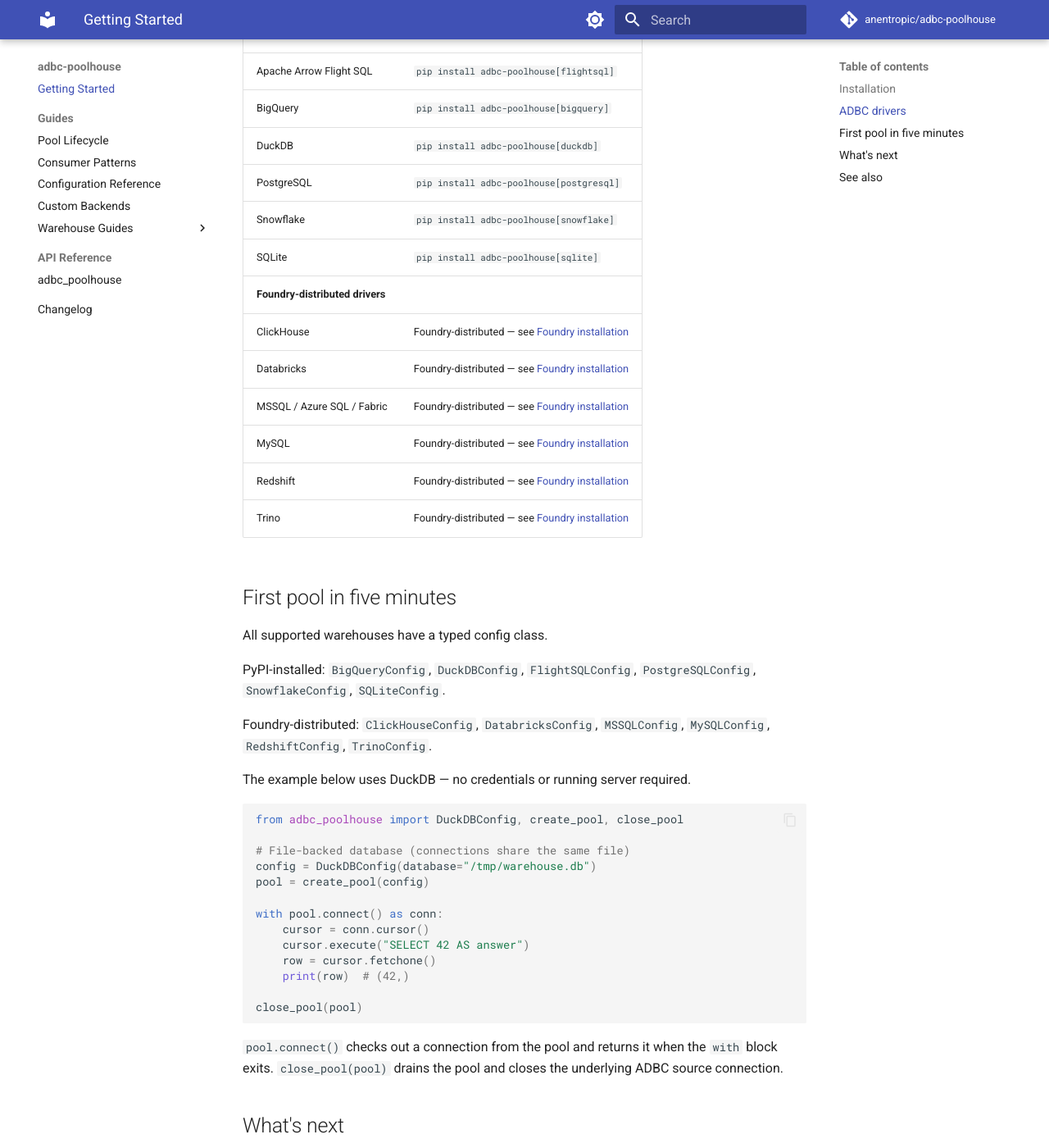
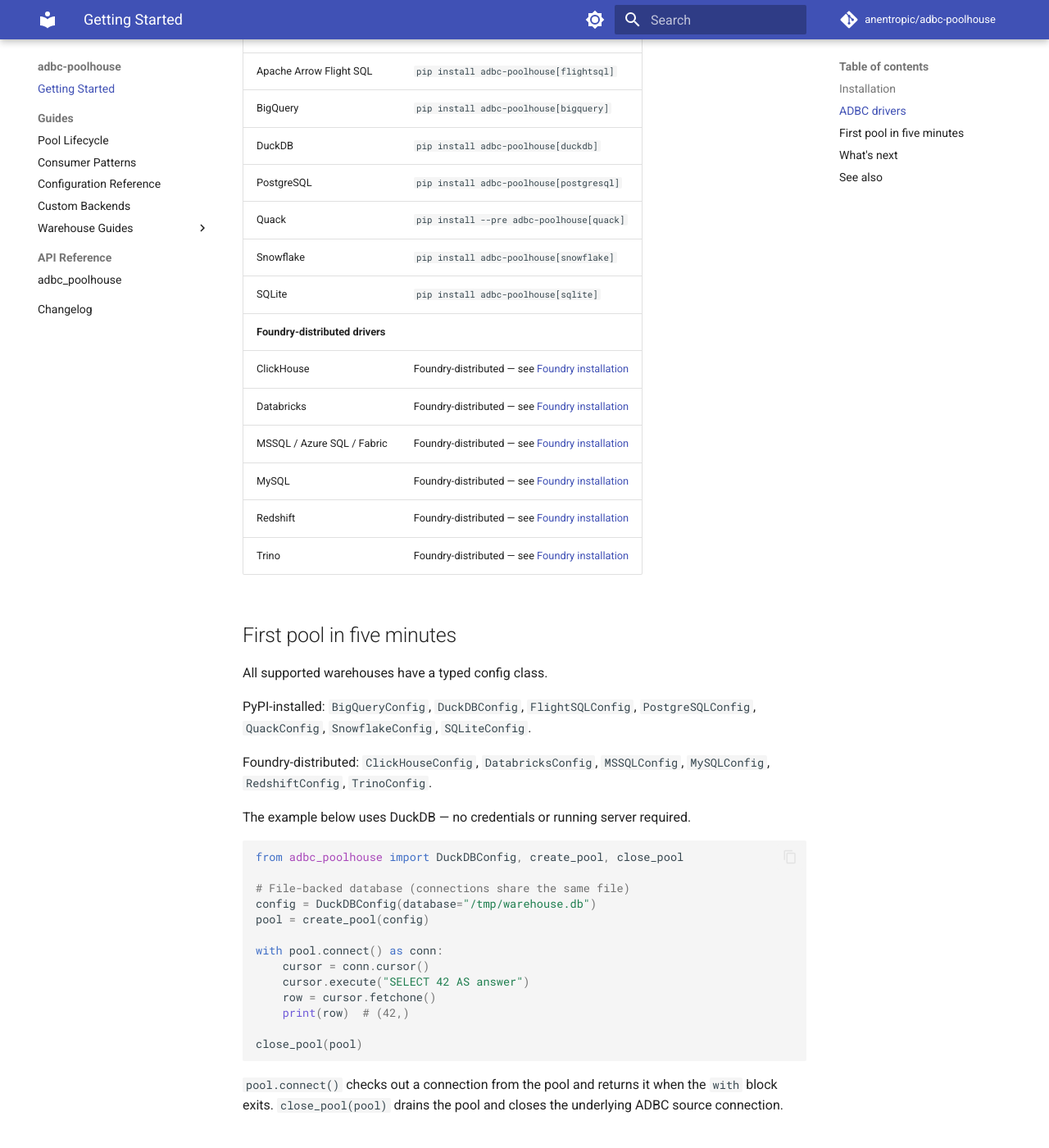
Before and after one commit to anentropic/adbc-poolhouse, an MkDocs documentation site: the page built from docs/src/index.md, in a window 1280 px wide and 1400 px high, scrolled down 645 px. Shown: the whole window at 82% size. Built offline with MkDocs 1.6.1 and Material for MkDocs 9.7.7, drawn with Linux system fonts in a browser that asks for light colours; comment, search, counter and statistics services are not loaded.

Commit message:
docs(21-03): list Quack backend in configuration, index, and nav
- docs/src/guides/configuration.md: add QuackConfig row to env_prefix table
- docs/src/index.md: add Quack to PyPI drivers table with --pre install
- docs/src/index.md: add QuackConfig to PyPI-installed config listing
- mkdocs.yml: add Warehouse Guides nav entry for guides/quack.md

```diff
--- a/docs/src/index.md
+++ b/docs/src/index.md
@@ -25,6 +25,7 @@
 | BigQuery | `pip install adbc-poolhouse[bigquery]` |
 | DuckDB | `pip install adbc-poolhouse[duckdb]` |
 | PostgreSQL | `pip install adbc-poolhouse[postgresql]` |
+| Quack | `pip install --pre adbc-poolhouse[quack]` |
 | Snowflake | `pip install adbc-poolhouse[snowflake]` |
 | SQLite | `pip install adbc-poolhouse[sqlite]` |
 | **Foundry-distributed drivers** | |
@@ -39,7 +40,7 @@
 
 All supported warehouses have a typed config class.
 
-PyPI-installed: `BigQueryConfig`, `DuckDBConfig`, `FlightSQLConfig`, `PostgreSQLConfig`, `SnowflakeConfig`, `SQLiteConfig`.
+PyPI-installed: `BigQueryConfig`, `DuckDBConfig`, `FlightSQLConfig`, `PostgreSQLConfig`, `QuackConfig`, `SnowflakeConfig`, `SQLiteConfig`.
 
 Foundry-distributed: `ClickHouseConfig`, `DatabricksConfig`, `MSSQLConfig`, `MySQLConfig`, `RedshiftConfig`, `TrinoConfig`.
 
--- a/mkdocs.yml
+++ b/mkdocs.yml
@@ -108,6 +108,7 @@
       - MSSQL: guides/mssql.md
       - ClickHouse: guides/clickhouse.md
       - MySQL: guides/mysql.md
+      - Quack: guides/quack.md
       - SQLite: guides/sqlite.md
   - API Reference: reference/
   - Changelog: changelog.md
```
Also changed, not shown: docs/src/guides/configuration.md (+1 -0 lines).
